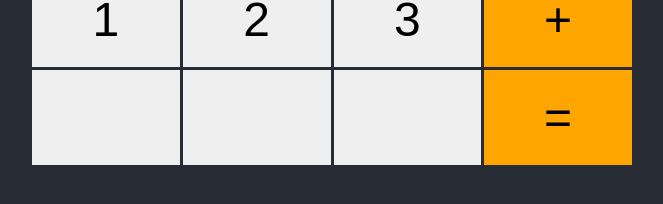
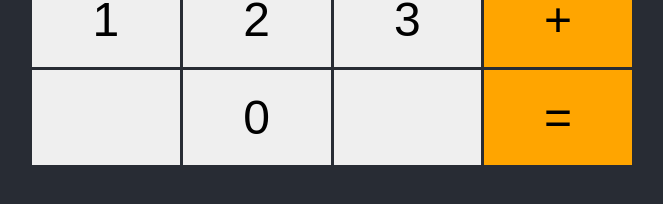
Before and after one commit to aramean/react-calc, a React (Create React App) app: page / in a window 1280 px wide. Shown: the part 524-728 px from the top of the page, without its empty margins (308-971 px from the left). Built offline with nearby package versions, Linux system fonts and the light colour scheme.

Commit message:
add zero

```diff
--- a/src/App.js
+++ b/src/App.js
@@ -45,7 +45,7 @@ function App() {
       <button class="second" onClick={() => handleNumber(8)}>8</button>
       <button class="second" onClick={() => handleNumber(5)}>5</button>
       <button class="second" onClick={() => handleNumber(2)}>2</button>
-      <button class="second"></button>
+      <button class="second" onClick={() => handleNumber(0)}>0</button>
 
       <button class="third"></button>
       <button class="third" onClick={() => handleNumber(9)}>9</button>
```
